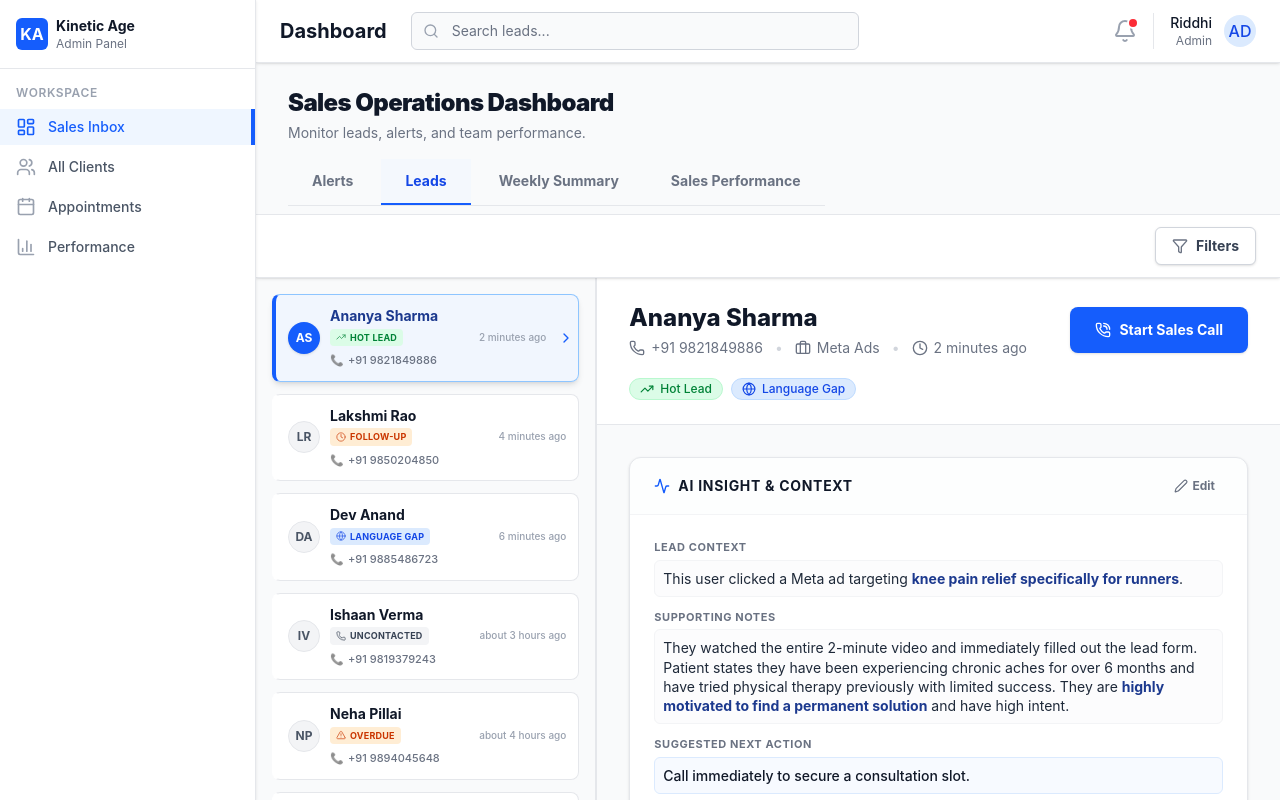
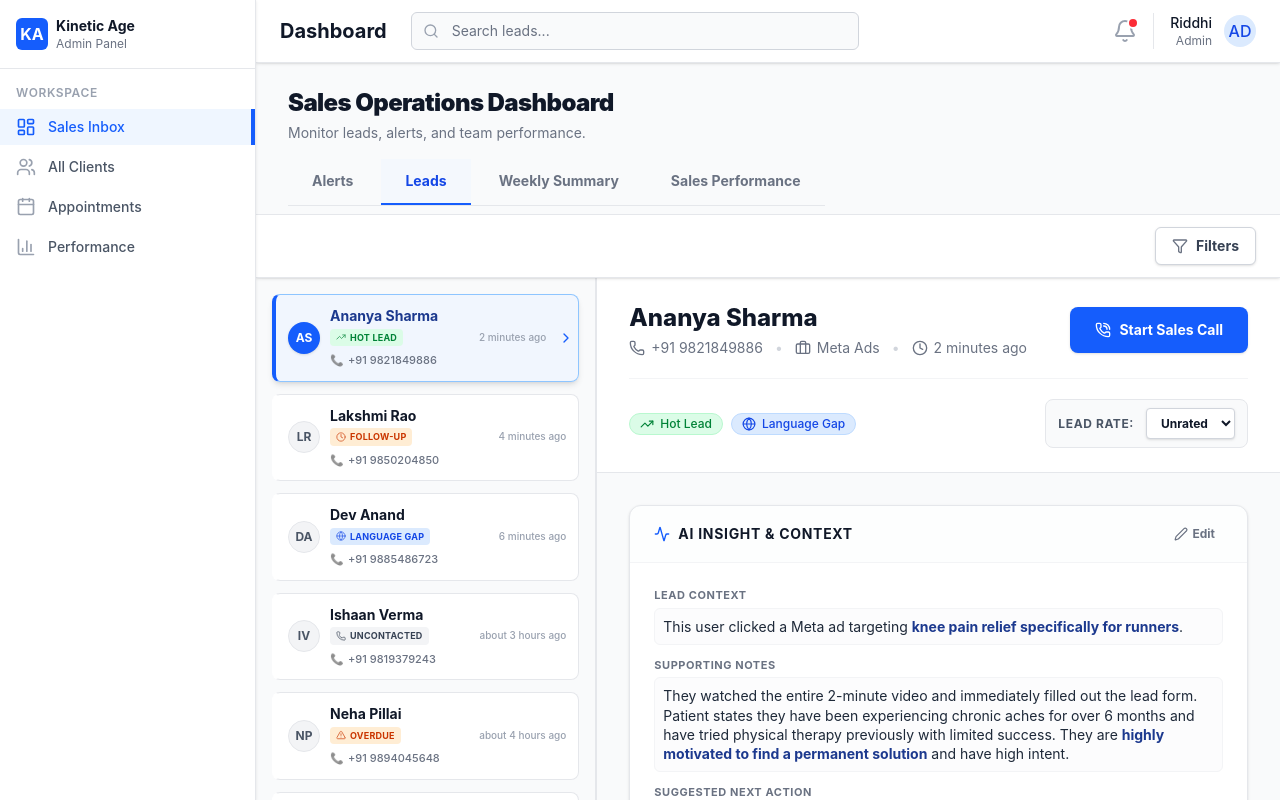
Before and after one commit to vidula18/kinetic-dashboard, a React (Vite) app: page / in a window 1280 px wide. Both pictures are taken after a click on the button "Leads". Built offline with nearby package versions, Linux system fonts and the light colour scheme.

Commit message:
Move Lead Rate dropdown to the sticky header of lead details

```diff
--- a/src/components/LeadDetail.tsx
+++ b/src/components/LeadDetail.tsx
@@ -108,7 +108,8 @@ export function LeadDetail({ lead }: LeadDetailProps) {
           <PrimaryActionButton label={lead.actionRequired} />
         </div>
 
-        <div className="mt-5 flex flex-wrap gap-2">
+        <div className="mt-5 flex flex-col sm:flex-row sm:justify-between sm:items-center gap-4 border-t border-gray-100 pt-5">
+          <div className="flex flex-wrap gap-2">
             {lead.labels.map((label, idx) => {
               const Icon = label.icon;
               return (
@@ -118,6 +119,23 @@ export function LeadDetail({ lead }: LeadDetailProps) {
                 </LabelPill>
               );
             })}
+          </div>
+
+          <div className="flex items-center gap-3 bg-gray-50 px-3 py-2 rounded-lg border border-gray-200">
+            <span className="text-xs font-bold text-gray-600 uppercase tracking-wider">Lead Rate:</span>
+            <select
+              value={leadRate}
+              onChange={(e) => setLeadRate(e.target.value)}
+              className="bg-white border border-gray-300 text-gray-900 text-xs font-bold rounded focus:ring-blue-500 focus:border-blue-500 py-1.5 px-2.5 shadow-sm cursor-pointer"
+            >
+              <option value="Unrated">Unrated</option>
+              <option value="90%">90%+</option>
+              <option value="75%">75%</option>
+              <option value="50%">50%</option>
+              <option value="25%">25%</option>
+              <option value="10%">10%</option>
+            </select>
+          </div>
         </div>
       </div>
 
@@ -173,24 +191,6 @@ export function LeadDetail({ lead }: LeadDetailProps) {
               renderStructuredInsight(insightText)
             )}
 
-            {/* Sales Team Input Section */}
-            <div className="mt-6 pt-5 border-t border-gray-100">
-              <div className="flex items-center gap-4 bg-gray-50/50 p-3 rounded-lg border border-gray-200 inline-flex">
-                <span className="text-sm font-bold text-gray-700">Sales Team Lead Rate:</span>
-                <select
-                  value={leadRate}
-                  onChange={(e) => setLeadRate(e.target.value)}
-                  className="bg-white border border-gray-300 text-gray-900 text-sm font-medium rounded-md focus:ring-blue-500 focus:border-blue-500 p-1.5 px-3 shadow-sm cursor-pointer"
-                >
-                  <option value="Unrated">Unrated</option>
-                  <option value="90%">90%+</option>
-                  <option value="75%">75%</option>
-                  <option value="50%">50%</option>
-                  <option value="25%">25%</option>
-                  <option value="10%">10%</option>
-                </select>
-              </div>
-            </div>
           </div>
         </div>
 
```
Lines whose indentation alone changed are shown as unchanged.
